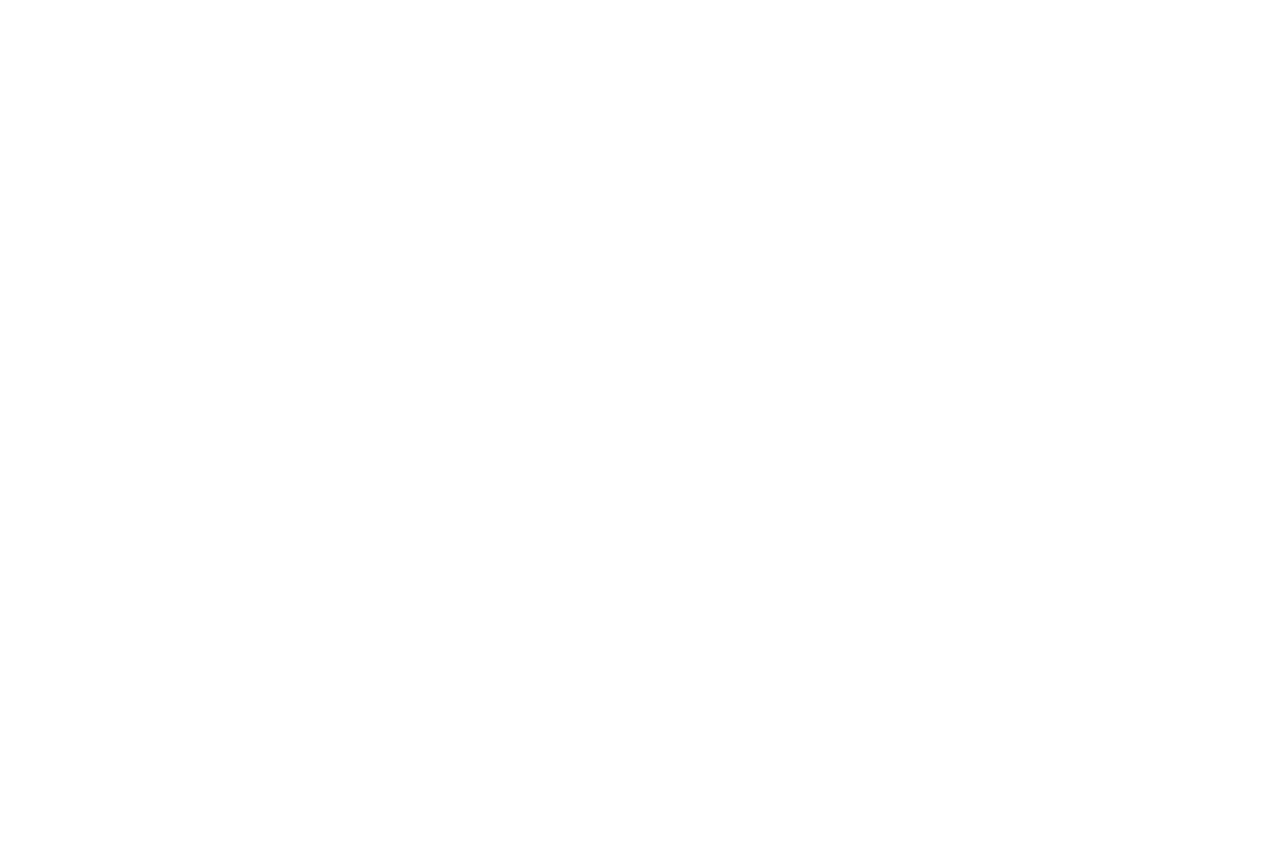
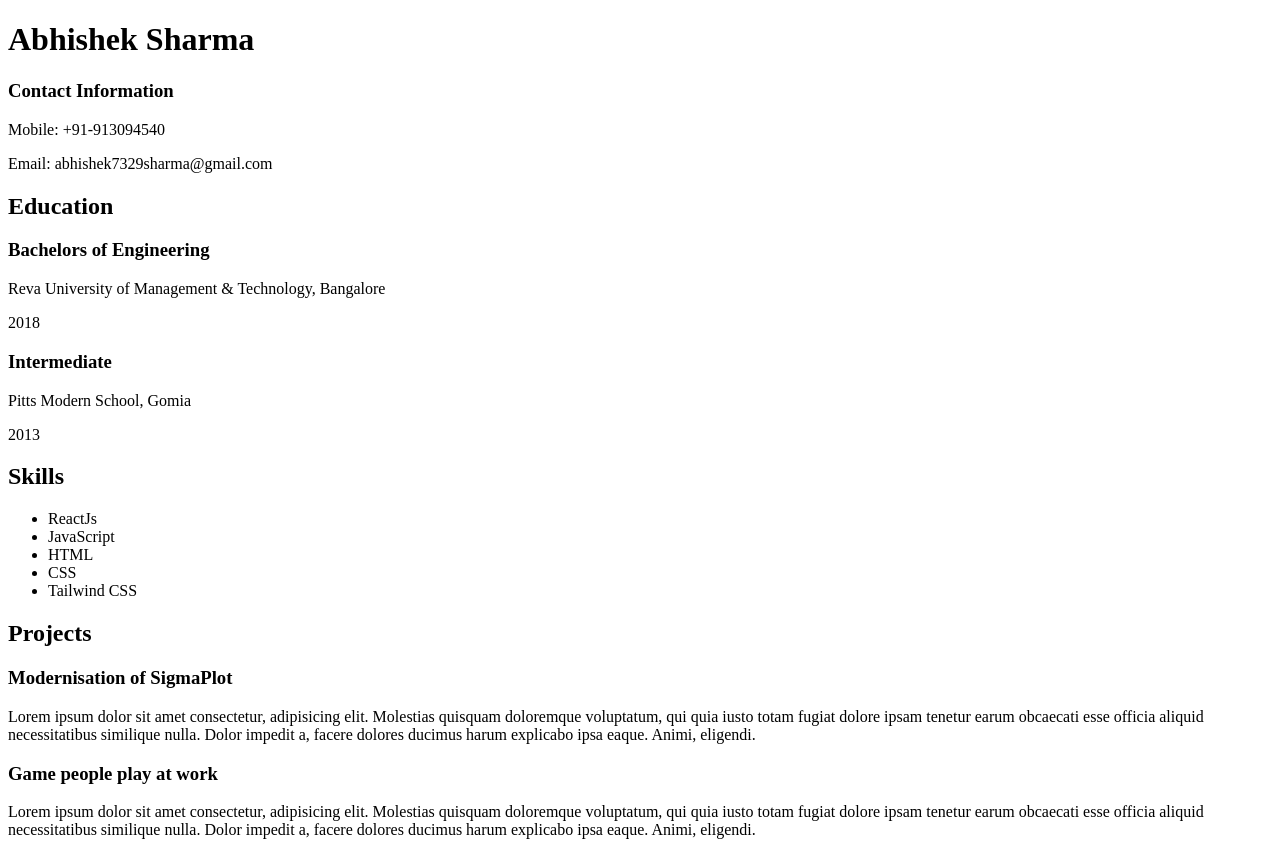
Before and after one commit to abhishek7329sharma/AbhishekSharmaResumeOnlyHtml, a plain HTML site: page index.html in a window 1280 px wide. Before the commit the page ends 800 px from the top, so only its background shows below. Drawn offline with Linux system fonts and the light colour scheme.

Commit message:
added more information about me

```diff
--- a/index.html
+++ b/index.html
@@ -7,6 +7,45 @@
     <title>Abhishek Sharma | Resume</title>
 </head>
 <body>
-
+    <header>
+        <h1>Abhishek Sharma</h1>
+        <h3>Contact Information</h3>
+        <p>Mobile: +91-913094540</p>
+        <p>Email: abhishek7329sharma@gmail.com</p>
+    </header>
+    <section>
+        <h2>Education</h2>
+        <div>
+            <h3>Bachelors of Engineering</h3>
+            <p>Reva University of Management & Technology, Bangalore</p>
+            <p>2018</p>
+        </div>
+        <div>
+            <h3>Intermediate</h3>
+            <p>Pitts Modern School, Gomia</p>
+            <p>2013</p>
+        </div>
+    </section>
+    <section>
+        <h2>Skills</h2>
+        <ul>
+            <li>ReactJs</li>
+            <li>JavaScript</li>
+            <li>HTML</li>
+            <li>CSS</li>
+            <li>Tailwind CSS</li>
+        </ul>
+    </section>
+    <section>
+        <h2>Projects</h2>
+        <div>
+            <h3>Modernisation of SigmaPlot</h3>
+            <p>Lorem ipsum dolor sit amet consectetur, adipisicing elit. Molestias quisquam doloremque voluptatum, qui quia iusto totam fugiat dolore ipsam tenetur earum obcaecati esse officia aliquid necessitatibus similique nulla. Dolor impedit a, facere dolores ducimus harum explicabo ipsa eaque. Animi, eligendi.</p>
+        </div>
+        <div>
+            <h3>Game people play at work</h3>
+            <p>Lorem ipsum dolor sit amet consectetur, adipisicing elit. Molestias quisquam doloremque voluptatum, qui quia iusto totam fugiat dolore ipsam tenetur earum obcaecati esse officia aliquid necessitatibus similique nulla. Dolor impedit a, facere dolores ducimus harum explicabo ipsa eaque. Animi, eligendi.</p>
+        </div>
+    </section>
 </body>
 </html>
```
